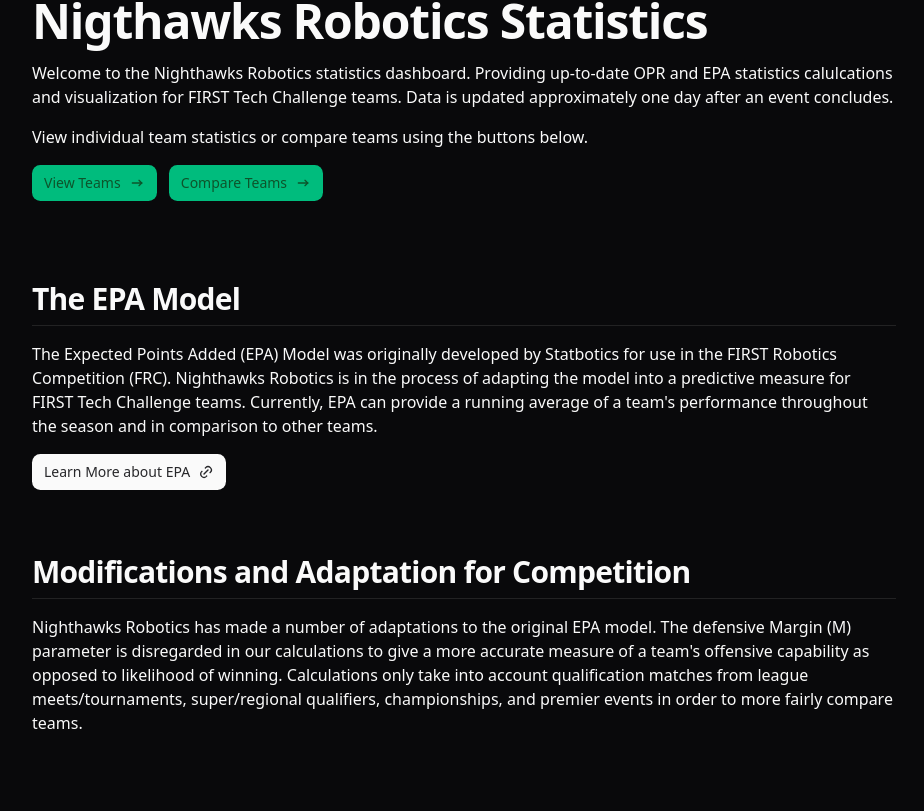
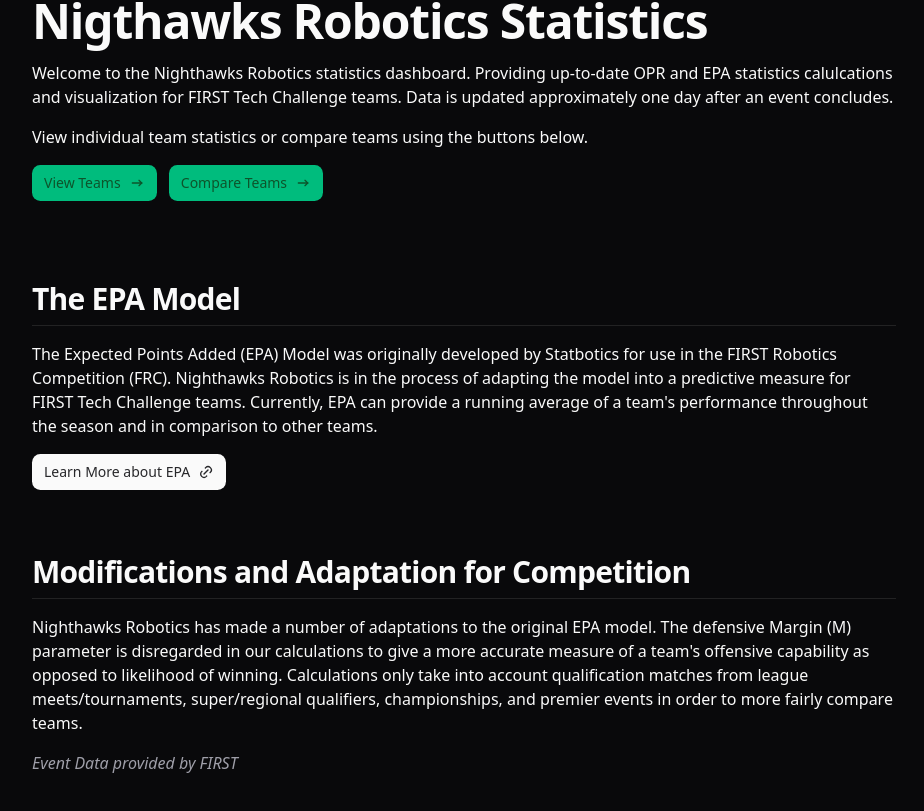
Before and after one commit to team24124/stats, a React (Vite) app: page / in a window 1280 px wide. Shown: the part 231-1042 px from the top of the page, without its empty margins (176-1100 px from the left). Built offline with nearby package versions, Linux system fonts and the light colour scheme.

Commit message:
Added usage acknowledgement

```diff
--- a/src/routes/compare.tsx
+++ b/src/routes/compare.tsx
@@ -34,5 +34,6 @@
     <p>Use the team searchbar in each chart module to find teams to compare. Customize the visualization using the settings shown below the searchbar.</p>
     <EPALineChart passedOptions={selectedTeamOptions} className='mt-8 m-4' />
     <TeamBarChart passedOptions={selectedTeamOptions} className='mt-8 m-4' />
+    <a href='https://frc-events.firstinspires.org/services/API'><i><p className='text-muted-foreground'>Event Data provided by FIRST</p></i></a>
   </main>
 }
--- a/src/routes/index.tsx
+++ b/src/routes/index.tsx
@@ -27,6 +27,7 @@
         The defensive Margin (M) parameter is disregarded in our calculations to give a more accurate measure of a team's offensive capability as opposed to likelihood of winning.
         Calculations only take into account qualification matches from league meets/tournaments, super/regional qualifiers, championships, and premier events in order to more fairly compare teams.
       </p>
+      <a href='https://frc-events.firstinspires.org/services/API'><i><p className='text-muted-foreground'>Event Data provided by FIRST</p></i></a>
     </main>
   )
 }
--- a/src/routes/teams/$teamNumber.tsx
+++ b/src/routes/teams/$teamNumber.tsx
@@ -61,5 +61,7 @@
       <EPAAreaChart team={team} />
     </div>
 
+    <a href='https://frc-events.firstinspires.org/services/API'><i><p className='text-muted-foreground'>Event Data provided by FIRST</p></i></a>
+
   </main>
 }
--- a/src/routes/teams/index.tsx
+++ b/src/routes/teams/index.tsx
@@ -28,8 +28,8 @@
   const TeamResponse = useSuspenseQuery(getAllTeamData);
   const EventResponse = useSuspenseQuery(getEventData);
 
-  if(EventResponse.isError) return <p>An error has occured. Please try again</p>
-  if(TeamResponse.isError) return <p>An error has occured. Please try again</p>
+  if (EventResponse.isError) return <p>An error has occured. Please try again</p>
+  if (TeamResponse.isError) return <p>An error has occured. Please try again</p>
 
   const TeamData: Team[] = TeamResponse.data
   const EventData: Event[] = EventResponse.data
@@ -44,6 +44,7 @@
     <main >
       <h1>View Teams</h1>
       <p>Use the searchbar below to view individual team statistics.</p>
+      <a href='https://frc-events.firstinspires.org/services/API'><i><p className='text-muted-foreground'>Event Data provided by FIRST</p></i></a>
       <div className='max-w-4xl lg:max-w-7xl'>
         <div className='flex flex-col items-center'>
           <CardSection numTeams={TeamData.length} numEvents={EventData.length} />
```
